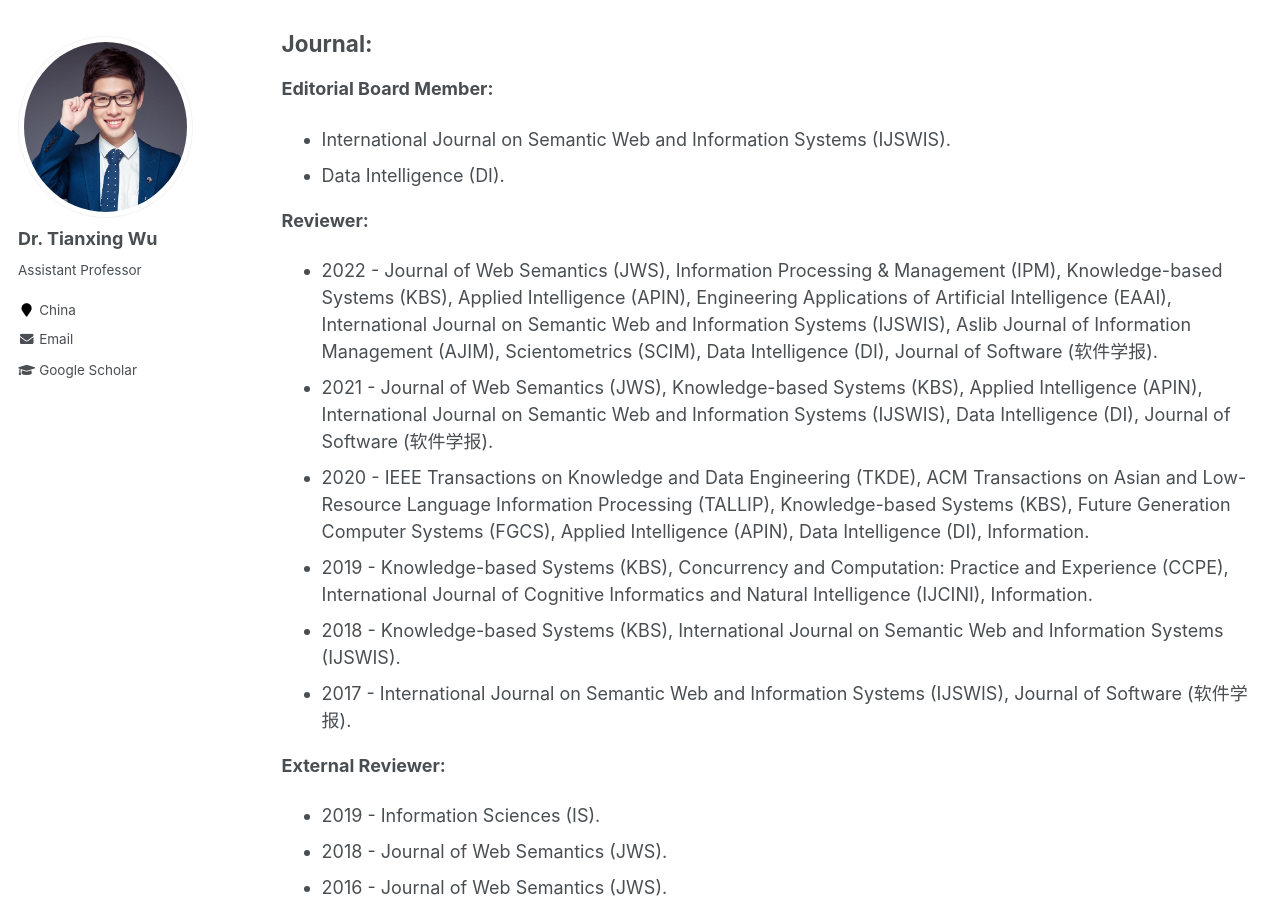
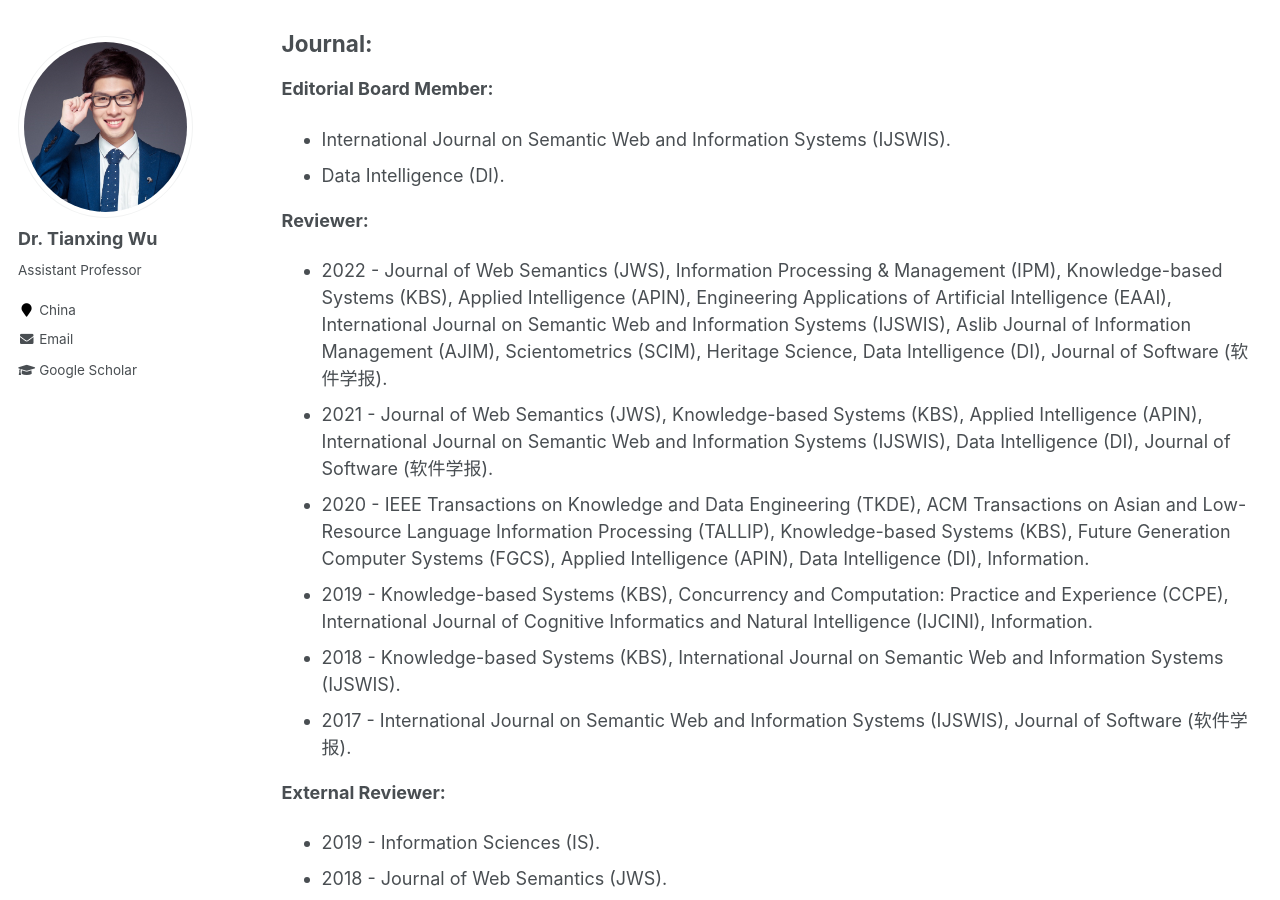
Before and after one commit to tianxing-wu/tianxing-wu.github.io, a Jekyll site: the page built from _pages/services.md, in a window 1280 px wide and 900 px high, scrolled down 386 px. Built offline with Jekyll 4.4.1, drawn with Linux system fonts in a browser that asks for light colours.

Commit message:
info update

```diff
--- a/_pages/services.md
+++ b/_pages/services.md
@@ -16,7 +16,7 @@ author_profile: true
 * Data Intelligence (DI).
 
 **Reviewer:**
-* 2022 - Journal of Web Semantics (JWS), Information Processing & Management (IPM), Knowledge-based Systems (KBS), Applied Intelligence (APIN), Engineering Applications of Artificial Intelligence (EAAI), International Journal on Semantic Web and Information Systems (IJSWIS), Aslib Journal of Information Management (AJIM), Scientometrics (SCIM), Data Intelligence (DI), Journal of Software (软件学报).
+* 2022 - Journal of Web Semantics (JWS), Information Processing & Management (IPM), Knowledge-based Systems (KBS), Applied Intelligence (APIN), Engineering Applications of Artificial Intelligence (EAAI), International Journal on Semantic Web and Information Systems (IJSWIS), Aslib Journal of Information Management (AJIM), Scientometrics (SCIM), Heritage Science, Data Intelligence (DI), Journal of Software (软件学报).
 * 2021 - Journal of Web Semantics (JWS), Knowledge-based Systems (KBS), Applied Intelligence (APIN), International Journal on Semantic Web and Information Systems (IJSWIS), Data Intelligence (DI), Journal of Software (软件学报).
 * 2020 - IEEE Transactions on Knowledge and Data Engineering (TKDE), ACM Transactions on Asian and Low-Resource Language Information Processing (TALLIP), Knowledge-based Systems (KBS), Future Generation Computer Systems (FGCS), Applied Intelligence (APIN), Data Intelligence (DI), Information.
 * 2019 - Knowledge-based Systems (KBS), Concurrency and Computation: Practice and Experience (CCPE), International Journal of Cognitive Informatics and Natural Intelligence (IJCINI), Information.
```
Also changed, not shown: 1 other file.
